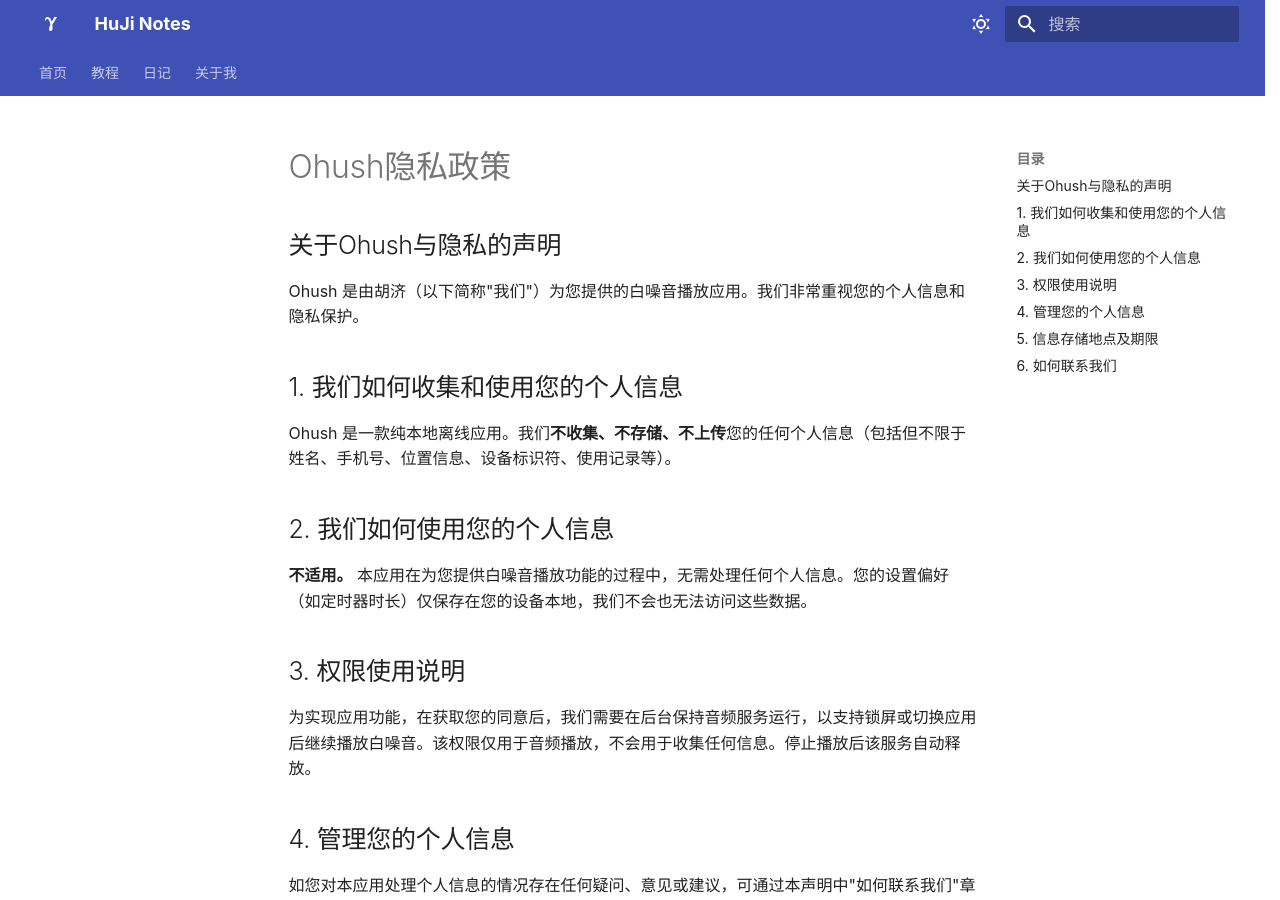
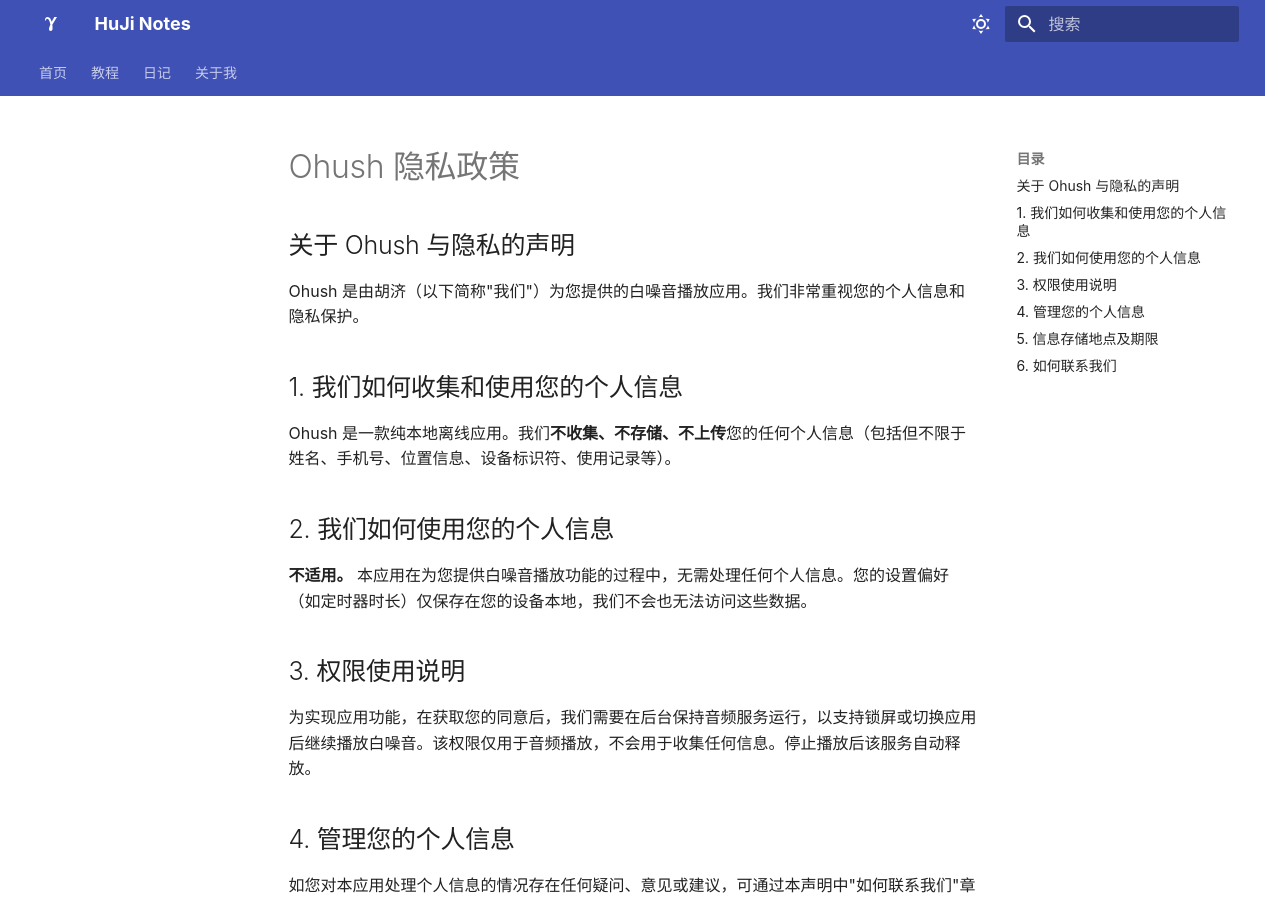
Before and after one commit to Hujiko02/Hujiko02.github.io, an MkDocs documentation site: the page built from docs/ohush-privacy.md, in a window 1280 px wide and 900 px high. Built offline with MkDocs 1.6.1 and Material for MkDocs 9.7.7, drawn with Linux system fonts in a browser that asks for light colours.

Commit message:
Auto update 2026-09-13 21:42:03

```diff
--- a/docs/ohush-privacy.md
+++ b/docs/ohush-privacy.md
@@ -1,6 +1,6 @@
-# Ohush隐私政策
+# Ohush 隐私政策
 
-## 关于Ohush与隐私的声明
+## 关于 Ohush 与隐私的声明
 
 Ohush 是由胡济（以下简称"我们"）为您提供的白噪音播放应用。我们非常重视您的个人信息和隐私保护。
 
```
Also changed, not shown: docs/diary/2026.md (+1 -1 lines).
